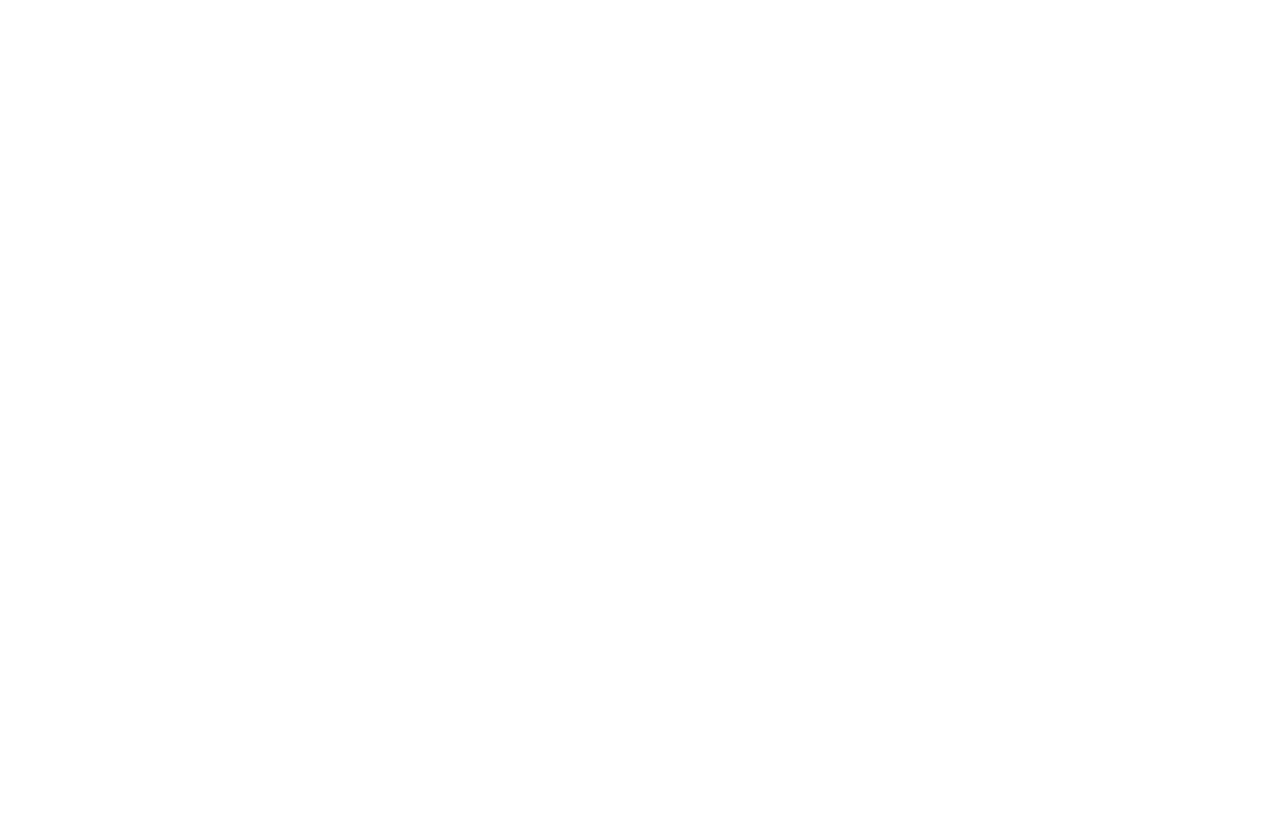
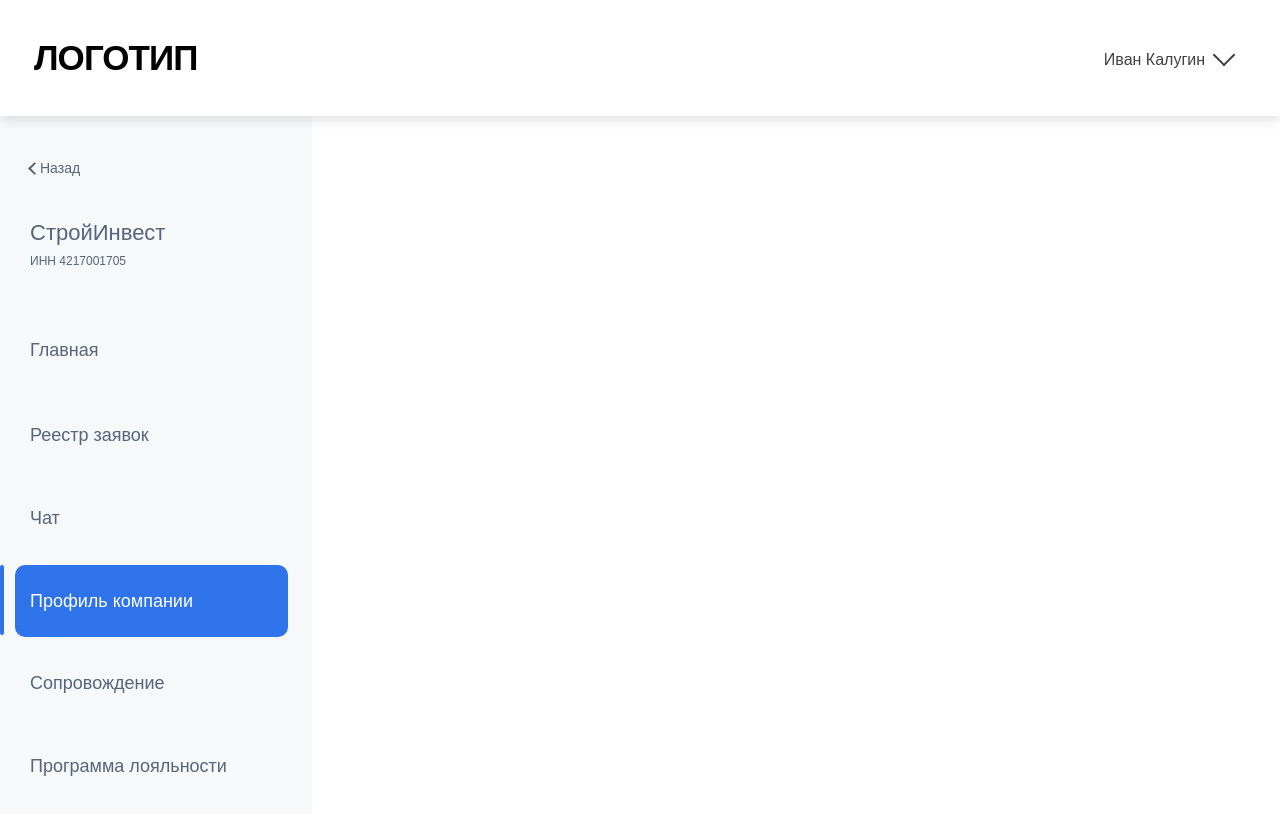
Before and after one commit to Romanenko-Vasilii/Test_lemon, a website: page index.html in a window 1280 px wide. Drawn offline with Linux system fonts and the light colour scheme.

Commit message:
make sidebar

```diff
--- a/index.html
+++ b/index.html
@@ -8,6 +8,28 @@
   <link rel="stylesheet" href="css/style.css">
 </head>
 <body>
+  <header class="header">
+    <div class="logo header__logo">логотип</div>
+    <!-- /.logo -->
+    <div class="name header__name">Иван Калугин</div>
+    <!-- /.name -->
+  </header>
+  <!-- /.header -->
+  <main>
+    <nav class="sidebar">
+      <li class="list sidebar__list--arrow">Назад</li>
+      <li class="list sidebar__list--big">СтройИнвест <p class="list list__text">ИНН 4217001705</p></li>
+      <li class="list sidebar__list--head">Главная</li>
+      <li class="list sidebar__list">Реестр заявок</li>
+      <li class="list sidebar__list">Чат</li>
+      <li class="list sidebar__list list__activ">Профиль компании</li>
+      <li class="list sidebar__list">Сопровождение</li>
+      <li class="list sidebar__list">Программа лояльности</li>
+    </nav>
+    <!-- /.sidebar -->
+    <div class="contant"></div>
+    <!-- /.contant -->
+  </main>
 
 </body>
 </html>
--- a/sass/style.sass
+++ b/sass/style.sass
@@ -1,2 +1,3 @@
 @import 'templates/normalize'
 @import 'templates/main'
+@import 'templates/fonts'
--- /dev/null
+++ b/sass/templates/_fonts.scss
@@ -0,0 +1,9 @@
+@font-face {
+  font-family: 'Stylo';
+  src:
+  url('../font/HelveticaNeueCyr.woff') format('woff'),
+  url('../font/HelveticaNeueCyr.woff2') format('woff2');
+  font-weight: normal;
+  font-style: normal;
+  font-display: swap;
+  }
--- a/sass/templates/_main.sass
+++ b/sass/templates/_main.sass
@@ -1,2 +1,88 @@
 *, *:before, *:after
     box-sizing: border-box
+body
+  font-family: 'HelveticaNeueCyr', sans-serif
+
+.header
+  display: flex
+  justify-content: space-between
+  align-items: center
+  box-shadow: 0px 5px 10px rgba(0, 0, 0, 0.1)
+  position: relative
+  z-index: 2
+  &__logo
+    text-transform: uppercase
+    margin: 38px 0 38px 34px
+    font-size: 35px
+    font-weight: 550
+    letter-spacing: -0.95px
+  &__name
+    font-size: 16px
+    font-weight: normal
+    color: #404040
+    &::after
+      content: ''
+      display: inline-block
+      width: 16px
+      height: 16px
+      border-top: 2px solid #404040
+      border-right: 2px solid #404040
+      transform: rotate(135deg)
+      margin: 0 48px 2px 11px
+      cursor: pointer
+
+li
+  list-style-type: none
+  cursor: pointer
+.sidebar
+  width: 312px
+  height: 100vh
+  background: #F6F8FA
+  color: #58647A
+  padding: 44px 15px 0 15px
+  &__list
+    font-style: normal
+    padding: 26px 0 26px 15px
+    margin: 0 0 10px 0
+    font-size: 18px
+    // letter-spacing: 0.06rem
+  &__list--arrow
+    font-size: 14px
+    margin: 0 0 44px 0
+    font-style: normal
+    padding: 0 0 0 15px
+    &::before
+      content: ''
+      display: inline-block
+      width: 9px
+      height: 9px
+      border-top: 2px solid #58647A
+      border-right: 2px solid #58647A
+      transform: rotate(225deg)
+      margin: 0 1px 0 0
+      cursor: pointer
+  &__list--big
+    font-size: 22px
+    padding: 0 0 0 15px
+  &__list--head
+    margin: 72px 0 38px 0
+    padding: 0 0 0 15px
+    font-size: 18px
+  .list__text
+    font-size: 12px
+    margin: 9px 0 0 0
+  .list__activ
+    width: 273px
+    background: #2F73EA
+    border-radius: 10px
+    color: #FFFFFF
+    padding: 26px 0 26px 15px
+    &::before
+      content: ''
+      display: inline-block
+      width: 4px
+      height: 70px
+      background: #2F73EA
+      margin: -26px 0 0 -30px
+      position: absolute
+      border-radius: 40px
```
Also changed, not shown: css/style.css, font/HelveticaNeueCyr.woff (added), font/HelveticaNeueCyr.woff2 (added).
